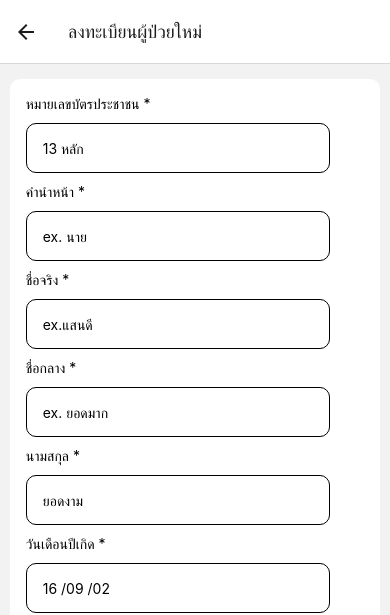
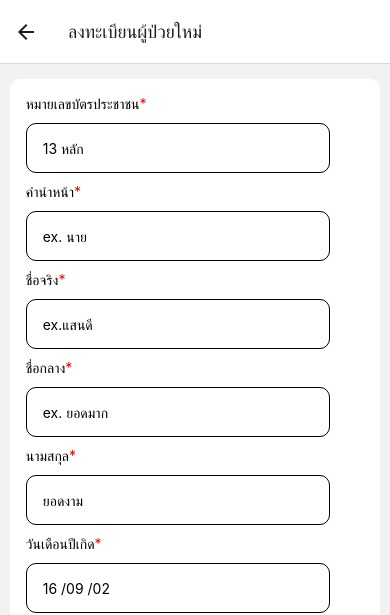
Before and after one commit to Bug9Best/smart-hospital-app, a React Native app: screen /Signupjing in a window 390 px wide. Shown: the top 615 px of the page. Built offline with nearby package versions, Linux system fonts and the light colour scheme.

Commit message:
*แดงละอิอิ
แก้* เป็นสีแดง
แก้ nav ชื่อหน้า

```diff
--- a/src/navigation/Appnav.js
+++ b/src/navigation/Appnav.js
@@ -33,7 +33,7 @@ const Appnav = () => {
         name="History"
         component={History}
         options={{
-          headerShown: false,
+          title: "ประวัติการรักษา/นัดหมาย",
           tabBarIcon: ({color, size}) => {
             return <Ionicons name="documents" size={32} color="#FF8A48" />
           }
@@ -43,7 +43,7 @@ const Appnav = () => {
         name="Event"
         component={Event}
         options={{
-          headerShown: false,
+          title: "ข่าวสาร/กิจกรรม",
           tabBarIcon: ({color, size}) => {
             return <Ionicons name="calendar" size={32} color="#FF8A48" />
           }
@@ -53,7 +53,7 @@ const Appnav = () => {
         name="Profile"
         component={Profile}
         options={{
-          headerShown: false,
+          title: "ข้อมูลบัญชี",
           tabBarIcon: ({color, size}) => {
             return <Ionicons name="person" size={32} color="#FF8A48" />
           }
--- a/src/pages/Register.js
+++ b/src/pages/Register.js
@@ -4,15 +4,21 @@ export default function Register({ navigation }) {
   return (
     <base.View style={styles.container}>
       <base.View style={styles.box}>
-        <base.Text>หมายเลข HN *</base.Text>
+        <base.View style={{display: "flex", flexDirection: "row"}}>
+        <base.Text>หมายเลข HN</base.Text>
+        <base.Text style={{color: "red"}}>*</base.Text>
+        </base.View>
         <base.TextInput
           style={styles.Realinput}
-          placeholder="useless placeholder"
+          placeholder="เลข HN"
         />
-        <base.Text style={{ marginTop: 10 }}>หมายเลขบัตรประชาชน *</base.Text>
+        <base.View style={{display: "flex", flexDirection: "row"}}>
+        <base.Text style={{ marginTop: 10 }}>หมายเลขบัตรประชาชน</base.Text>
+        <base.Text style={{color: "red",  marginTop: 10 }}>*</base.Text>
+        </base.View>
         <base.TextInput
           style={styles.Realinput}
-          placeholder="useless placeholder"
+          placeholder="13 หลัก"
         />
       </base.View>
       <base.View>
@@ -48,6 +54,7 @@ const styles = base.StyleSheet.create({
     marginTop: 15,
     borderR1dius: 10,
     padding: 16,
+
   },
   Realinput: {
     borderWidth: "0.2px",
--- a/src/pages/Signupjing.js
+++ b/src/pages/Signupjing.js
@@ -4,51 +4,52 @@ export default function Signupjing({ navigation }) {
   return (
     <base.View style={styles.container}>
       <base.View style={styles.box}>
-        <base.Text>หมายเลขบัตรประชาชน *</base.Text>
-        <base.TextInput
-          style={styles.Realinput}
-          placeholder="13 หลัก"
-        />
-        <base.Text style={{ marginTop: 10 }}>คำนำหน้า *</base.Text>
-        <base.TextInput
-          style={styles.Realinput}
-          placeholder="ex. นาย"
-        />
-        <base.Text style={{ marginTop: 10 }}>ชื่อจริง *</base.Text>
-        <base.TextInput
-          style={styles.Realinput}
-          placeholder="ex.แสนดี"
-        />
-        <base.Text style={{ marginTop: 10 }}>ชื่อกลาง *</base.Text>
-        <base.TextInput
-          style={styles.Realinput}
-          placeholder="ex. ยอดมาก"
-        />
-        <base.Text style={{ marginTop: 10 }}>นามสกุล *</base.Text>
-        <base.TextInput
-          style={styles.Realinput}
-          placeholder="ยอดงาม"
-        />
-        <base.Text style={{ marginTop: 10 }}>วันเดือนปีเกิด *</base.Text>
-        <base.TextInput
-          style={styles.Realinput}
-          placeholder="16 /09 /02"
-        />
+        <base.View style={{ display: "flex", flexDirection: "row" }}>
+          <base.Text>หมายเลขบัตรประชาชน</base.Text>
+          <base.Text style={{ color: "red" }}>*</base.Text>
+        </base.View>
+        <base.TextInput style={styles.Realinput} placeholder="13 หลัก" />
+        <base.View style={{ display: "flex", flexDirection: "row" }}>
+          <base.Text style={{ marginTop: 10 }}>คำนำหน้า</base.Text>
+          <base.Text style={{ marginTop: 10, color: "red" }}>*</base.Text>
+        </base.View>
+        <base.TextInput style={styles.Realinput} placeholder="ex. นาย" />
+        <base.View style={{ display: "flex", flexDirection: "row" }}>
+          <base.Text style={{ marginTop: 10 }}>ชื่อจริง</base.Text>
+          <base.Text style={{ marginTop: 10, color: "red" }}>*</base.Text>
+        </base.View>
+        <base.TextInput style={styles.Realinput} placeholder="ex.แสนดี" />
+        <base.View style={{ display: "flex", flexDirection: "row" }}>
+          <base.Text style={{ marginTop: 10 }}>ชื่อกลาง</base.Text>
+          <base.Text style={{ marginTop: 10, color: "red" }}>*</base.Text>
+        </base.View>
+
+        <base.TextInput style={styles.Realinput} placeholder="ex. ยอดมาก" />
+        <base.View style={{ display: "flex", flexDirection: "row" }}>
+          <base.Text style={{ marginTop: 10 }}>นามสกุล</base.Text>
+          <base.Text style={{ marginTop: 10, color: "red" }}>*</base.Text>
+        </base.View>
+
+        <base.TextInput style={styles.Realinput} placeholder="ยอดงาม" />
+        <base.View style={{ display: "flex", flexDirection: "row" }}>
+          <base.Text style={{ marginTop: 10 }}>วันเดือนปีเกิด</base.Text>
+          <base.Text style={{ marginTop: 10, color: "red" }}>*</base.Text>
+        </base.View>
+
+        <base.TextInput style={styles.Realinput} placeholder="16 /09 /02" />
       </base.View>
       <base.View>
-        <base.TouchableOpacity onPress={() => navigation.navigate('SignIn')}>
+        <base.TouchableOpacity onPress={() => navigation.navigate("SignIn")}>
           <base.View
             style={{
-                paddingHorizontal: 125,
-                paddingVertical: 15,
-                marginTop: 50,
-                backgroundColor: "#FF8A48",
-                borderRadius: 10,
+              paddingHorizontal: 125,
+              paddingVertical: 15,
+              marginTop: 50,
+              backgroundColor: "#FF8A48",
+              borderRadius: 10,
             }}
           >
-            <base.Text style={{color: "white"}}>
-            ดำเนินการต่อ
-            </base.Text>
+            <base.Text style={{ color: "white" }}>ดำเนินการต่อ</base.Text>
           </base.View>
         </base.TouchableOpacity>
       </base.View>
```
